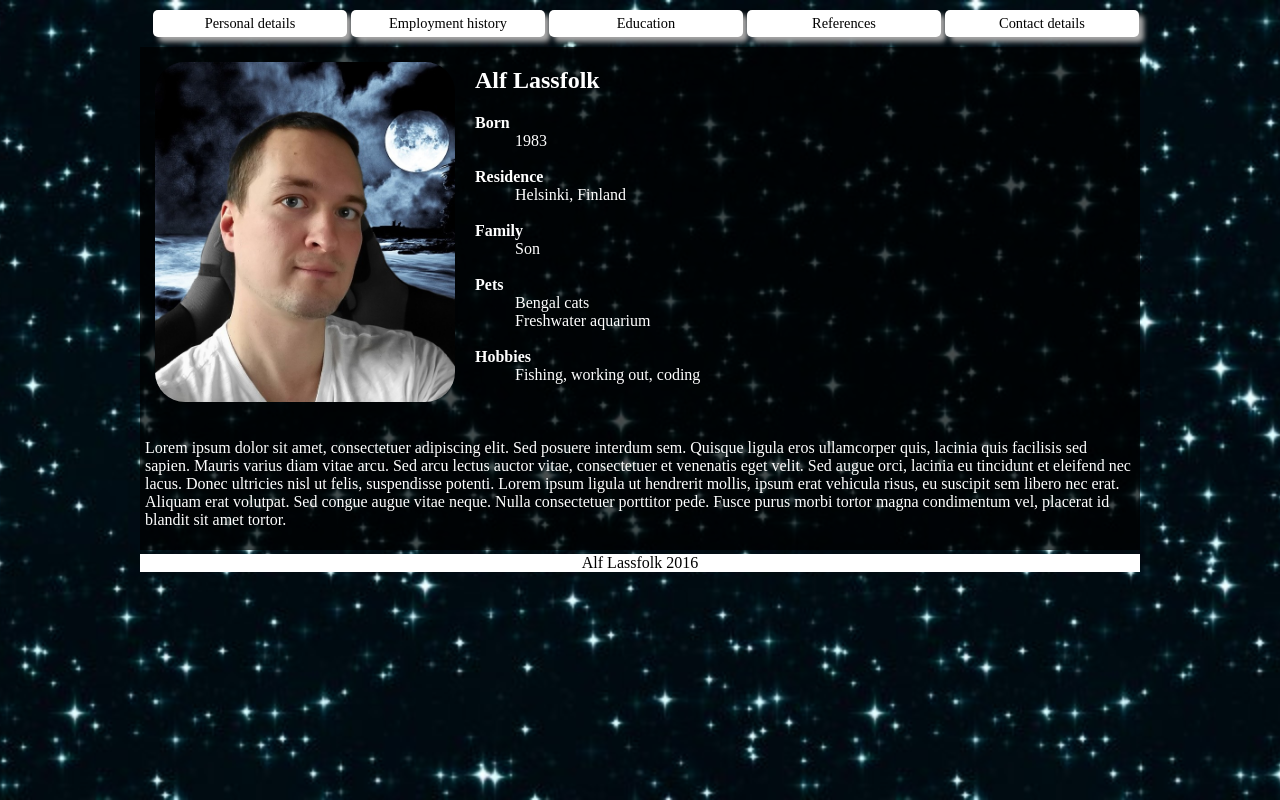
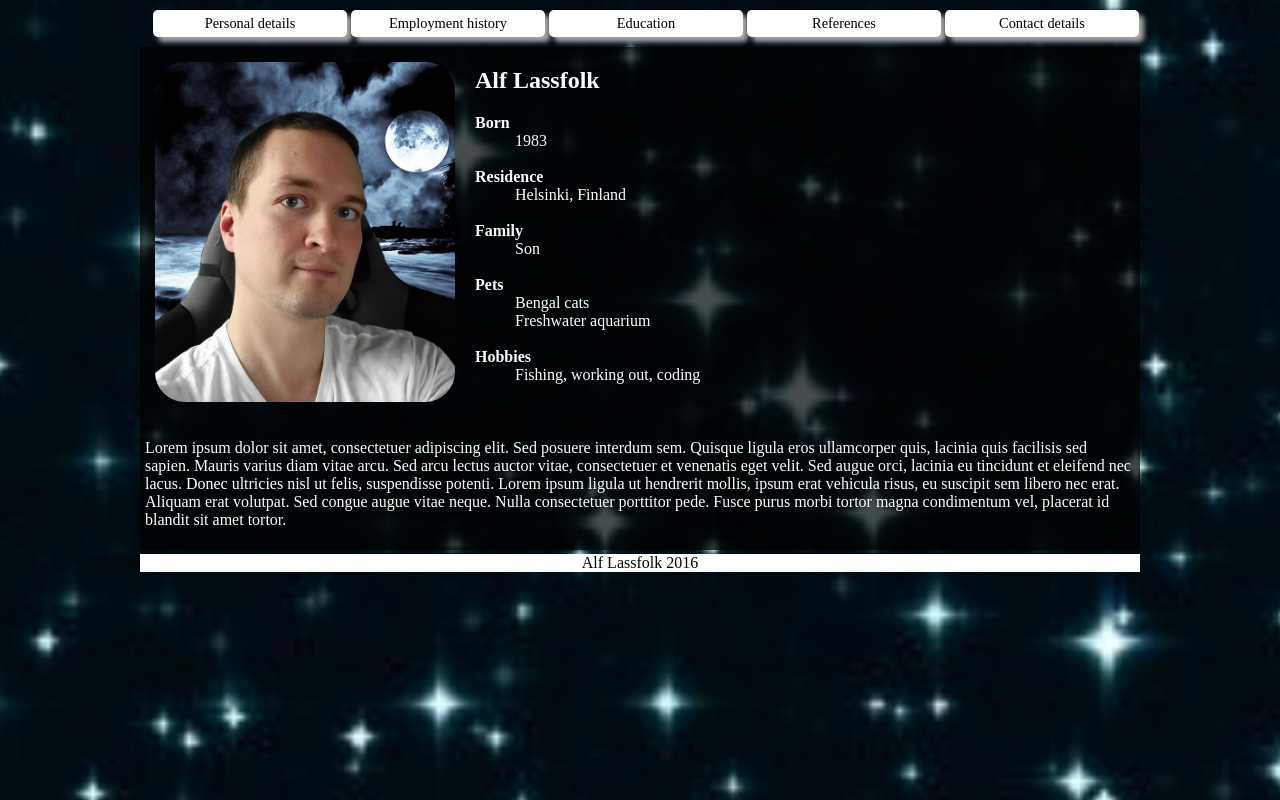
Before and after one commit to lassfolk/lassfolk.github.io, a plain HTML site: page index.html in a window 1280 px wide. Drawn offline with nearby package versions, Linux system fonts and the light colour scheme.

Commit message:
Update media.css

```diff
--- a/css/media.css
+++ b/css/media.css
@@ -7,6 +7,8 @@ position: fixed;
 top: 50%;
 left: 50%;
 z-index: -1;
+width: 160em;
+height: 160em;
 transform: translate(-50%,-50%);
 background: url("/img/background.jpg") no-repeat;
 background-size: cover;
```
